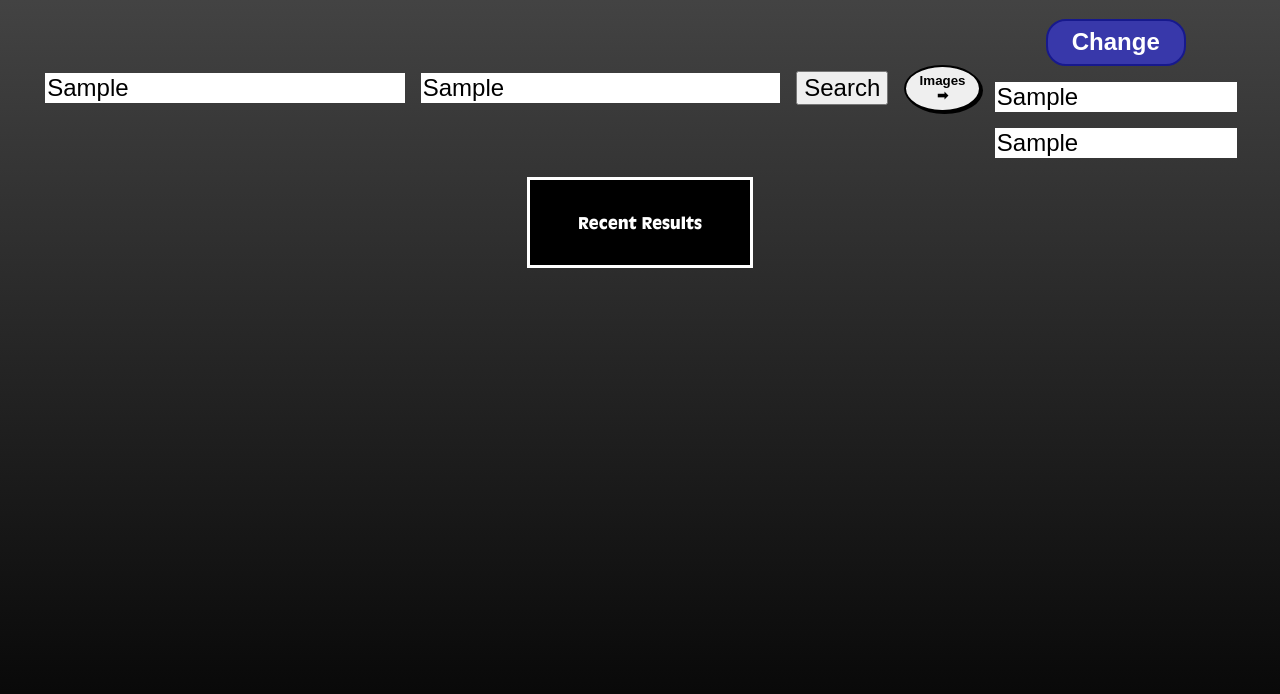
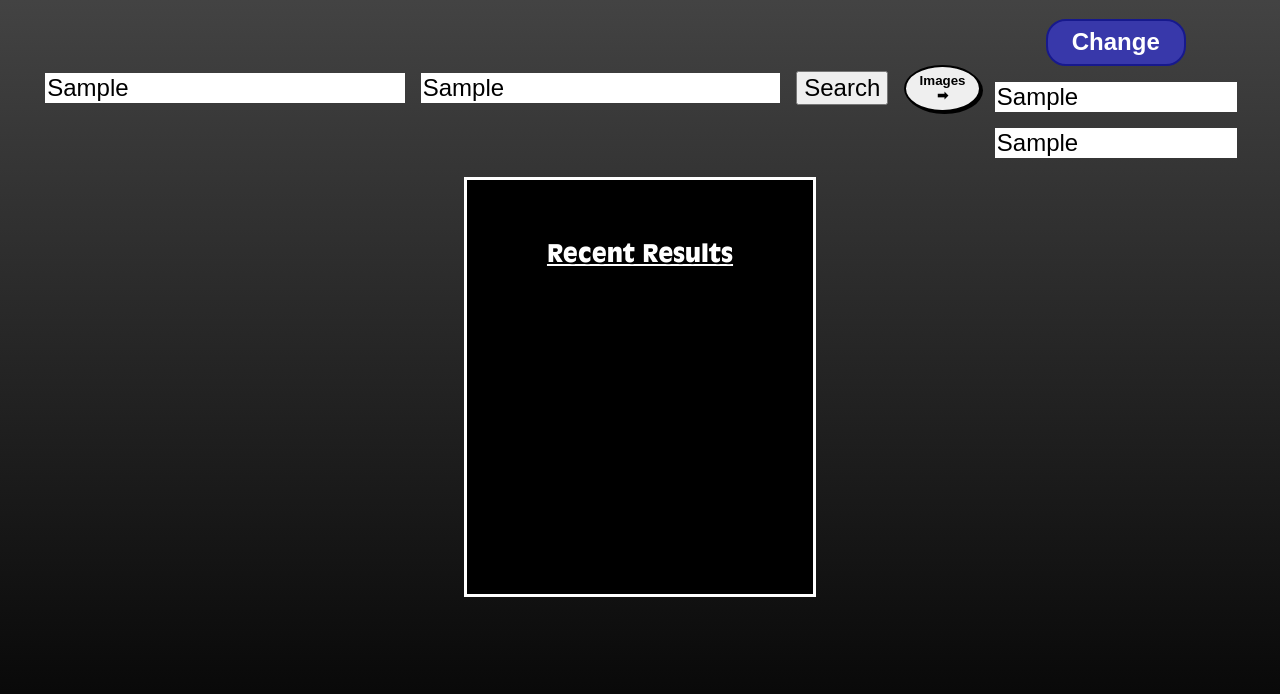
Before and after one commit to AsidyxTheHacker/startgg-image-scraper, a website: page results.html in a window 1280 px wide. Both pictures are taken after typing "Sample", "Sample", "Sample", "Sample" into the empty fields and a click on the button "Search". Drawn offline with Linux system fonts and the light colour scheme; no server answers.

Commit message:
results box now has preset dimensions

```diff
--- a/results.css
+++ b/results.css
@@ -54,11 +54,22 @@ input:focus {
 }
 
 #finalResults {
+    display: flex;
+    flex-direction: column;
+    align-items: center;
+    justify-content: start;
     border: solid white 3px;
     padding: 2em 3em;
     background-repeat: no-repeat;
     background: black;
     text-shadow: rgba(0, 0, 0, 0.46) 2px 2px 0;
+    height: 350px;
+    width: 250px;
+}
+
+.result-title {
+    font-size: 1.5em;
+    text-decoration: underline;
 }
 
 #backgroundBtn {
--- a/results.html
+++ b/results.html
@@ -21,7 +21,7 @@
             </div>
         </div>
         <div id="finalResults">
-            <p>Recent Results</p>
+            <p class="result-title">Recent Results</p>
         </div>
     </div>
 </body>
--- a/results.js
+++ b/results.js
@@ -34,7 +34,11 @@ async function getEventId() {
 };
 
 resultsBtn.addEventListener('click', async () => {
-    resultContainer.innerHTML = 'Recent Results';
+    let resultTitle = document.createElement('p');
+    resultTitle.classList.add('result-title');
+    resultTitle.innerText = 'Recent Results';
+    resultContainer.innerHTML = '';
+    resultContainer.appendChild(resultTitle);
     tournamentSlug = document.getElementById('tournamentInput').value
     eventSlug = document.getElementById('eventInput').value
     await getEventId(), getRecentSets();
```
